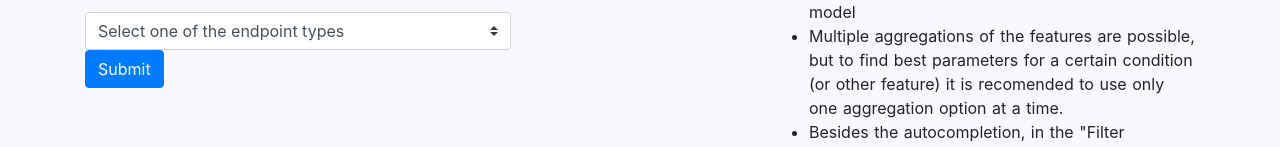
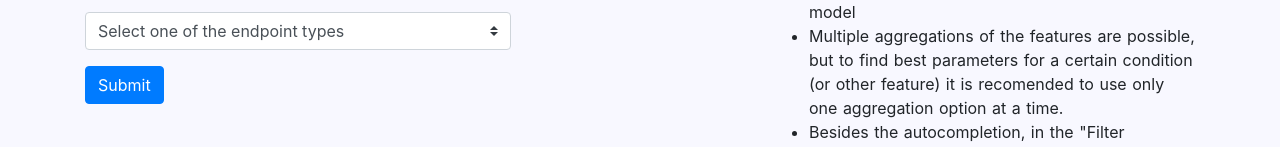
Before and after one commit to DesertGun/ClinicalTrialsDataAnalyzer, a Nuxt app in the folder frontend/: page / in a window 1280 px wide. Shown: the part 450-597 px from the top of the page. Built offline with nearby package versions, Linux system fonts and the light colour scheme; no server answers.

Commit message:
Minor updates - Fixed visual error with submit button - New notebook for creating results manually

```diff
--- a/frontend/pages/index.vue
+++ b/frontend/pages/index.vue
@@ -65,7 +65,7 @@
                 :options="endpointOptions"
               ></b-form-select>
             </div>
-            <b-button variant="primary" @click="sendParams()">
+            <b-button class="mt-3" variant="primary" @click="sendParams()">
               Submit
             </b-button>
           </div>
```
Also changed, not shown: 2 other files (tests, documents, lock files or other folders).
